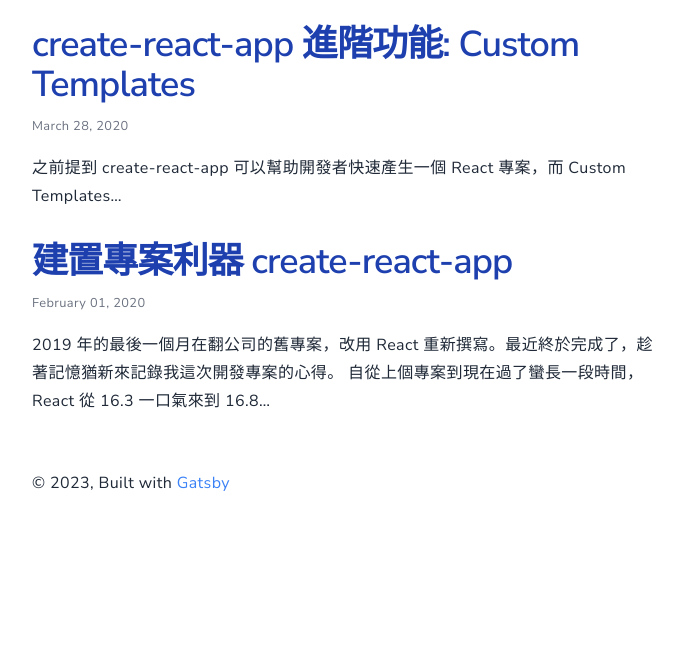
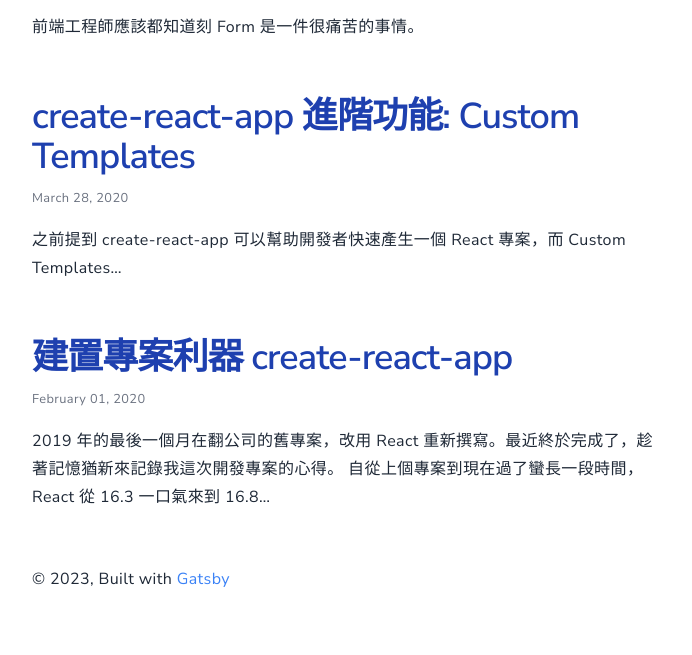
Before and after one commit to jack482653/5x-blog, a Gatsby site: page / in a window 1280 px wide. Shown: the part 704-1359 px from the top of the page, without its empty margins (292-984 px from the left). Before the commit the page ends 1263 px from the top, so only its background shows below. Built offline with nearby package versions, Linux system fonts and the light colour scheme; Gatsby itself is replaced by a stand-in of ours.

Commit message:
feat: loose blog posts margin

```diff
--- a/src/styles/style.css
+++ b/src/styles/style.css
@@ -103,7 +103,11 @@
 ul li,
 ol li {
   @apply pl-0;
-  @apply mb-4;
+}
+
+ul li,
+ol li:not(:last-child) {
+  @apply mb-14;
 }
 
 li > p {
```
